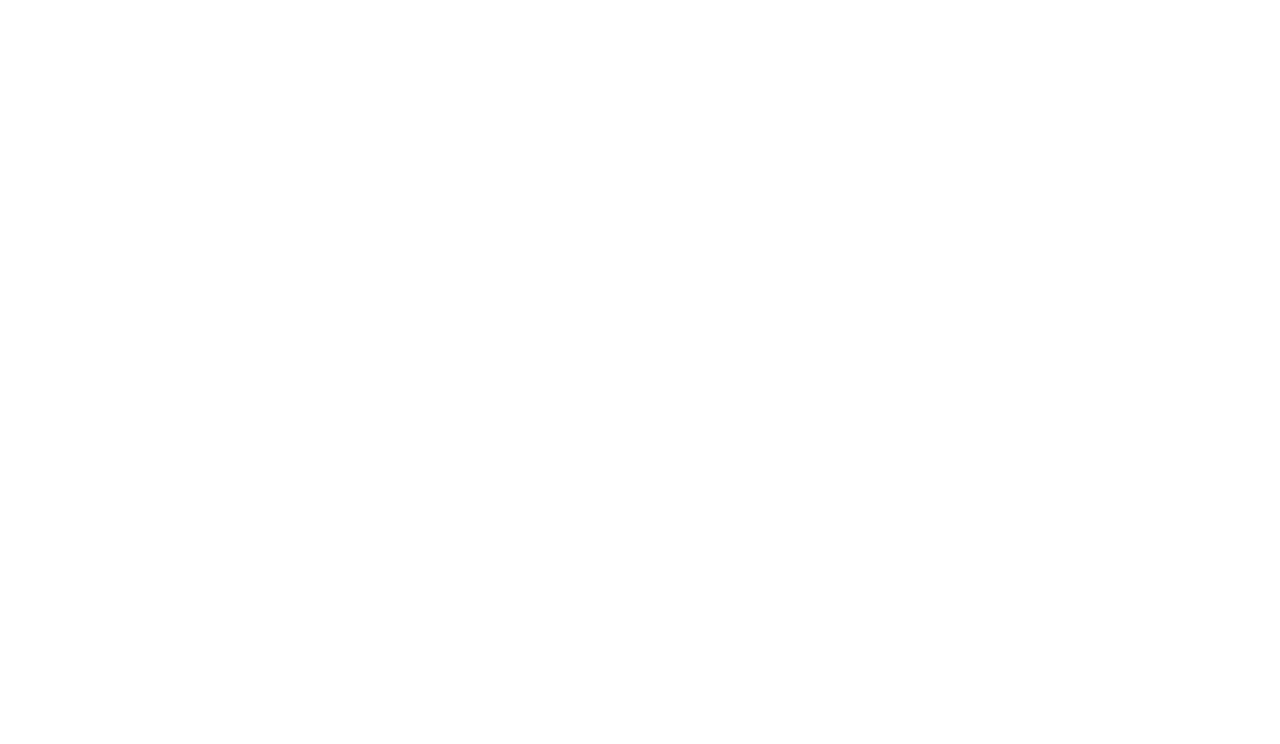
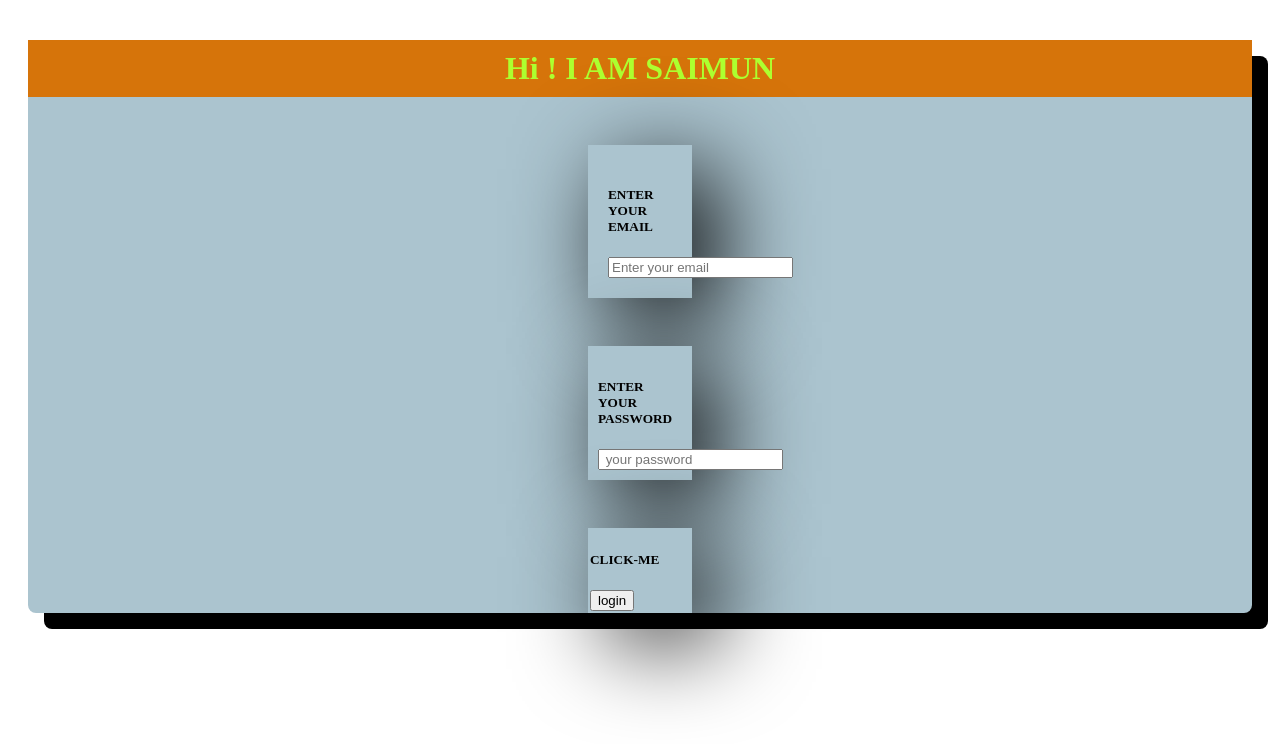
Before and after one commit to saimun212/login-from, a plain HTML site: page index.html in a window 1280 px wide. Drawn offline with nearby package versions, Linux system fonts and the light colour scheme.

Commit message:
add our new item

```diff
--- a/index.html
+++ b/index.html
@@ -4,11 +4,29 @@
     <meta charset="UTF-8">
     <meta name="viewport" content="width=device-width, initial-scale=1.0">
     <link rel="shortcut icon" href="" type="image/x-icon">
-     <script src="https://cdn.jsdelivr.net/npm/@tailwindcss/browser@4"></script>
+     <link rel="shortcut icon" href="icon/icon-login.png" type="image/x-icon">
+     <link rel="stylesheet" href="style.css">
      <title>Login-form</title>
-
 </head>
 <body>
-
+  <header>
+    <section class="section-1">
+        <h1 class="h1">Hi ! I AM SAIMUN </h1>
+        <form action="login, ">
+        <div class="email">
+           <h5>ENTER YOUR EMAIL</h5>
+            <input type="email"  id="exampleDropdownFormEmail1" placeholder="Enter your email" required >
+        </div>
+        <div  class=" password">
+            <h5>ENTER YOUR PASSWORD</h5>
+            <input type="password"  name="" id="" placeholder=" your password" required>
+        </div>
+         <div  class="submit">
+            <H5>CLICK-ME</H5>
+            <input type="submit"  value="login" required>
+        </div>
+       </form>
+    </section>
+  </header>
 </body>
 </html>
--- a/style.css
+++ b/style.css
@@ -0,0 +1,40 @@
+.section-1{
+
+    background-color: rgb(171, 196, 207);
+    margin: 20px;
+    border-radius: 0.5rem;
+    box-shadow: 1rem 1rem;
+
+}
+.h1{
+    background-color: rgb(214, 116, 10);
+    text-align: center;
+   color: greenyellow;
+   margin-top: 2.5rem;
+   padding: 10px;
+   font-size: xx-large;
+}
+
+.email{
+    background-color: rgb(171, 196, 207);
+    margin: 3rem   35rem;
+    padding: 20px;
+  box-shadow: 1.5rem 1.5rem 6rem;
+
+}
+.password{
+       background-color: rgb(171, 196, 207);
+         margin: 3rem   35rem;
+    padding: 10px;
+  box-shadow: 1.5rem 1.5rem 6rem;
+
+}
+.submit{
+    background-color: rgb(171, 196, 207);
+    margin-left: 35rem;
+    margin-right: 35rem;
+    padding: 2px;
+  box-shadow: 1.5rem 1.5rem 6rem;
+
+
+}
```
Also changed, not shown: icon/icon-login.png (added).
